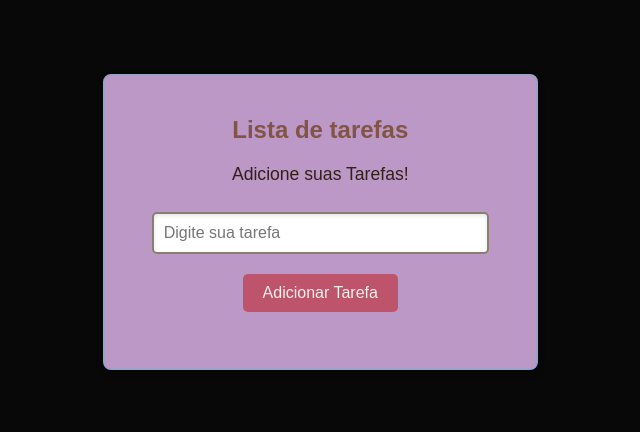
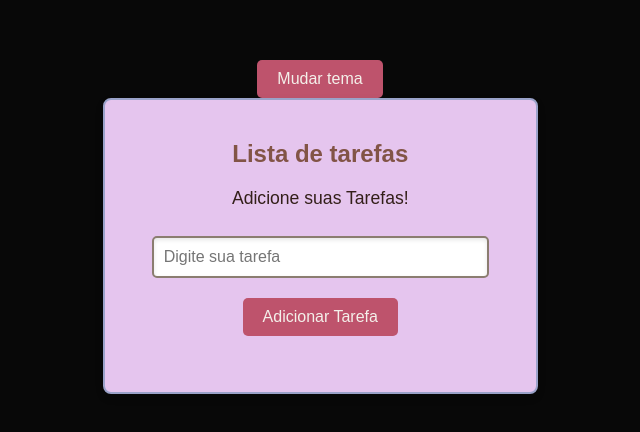
Before and after one commit to raquelchh/Lista-de-tarefas-web, a plain HTML site: page index.html in a window 1280 px wide. Shown: the part 178-610 px from the top of the page, without its empty margins (320-960 px from the left). Drawn offline with Linux system fonts and the light colour scheme.

Commit message:
criando button no html

```diff
--- a/index.html
+++ b/index.html
@@ -8,6 +8,9 @@
     <title>Lista de Tarefas</title>
 </head>
 <body>
+    <section id="tema">
+        <button id="tema-button" onclick="Mudartema()">Mudar tema</button>
+    </section>
     <main>
         <div class="container">
         <section>
--- a/style.css
+++ b/style.css
@@ -11,7 +11,7 @@
 }
 .container {
     text-align: center;
-    background-color:  #bb98c6;
+     background-color:  #e5c5ee;
     padding: 20px;
     border-radius: 8px;
     box-shadow: 0 4px 8px rgba(0, 0, 0, 0.1);
```
